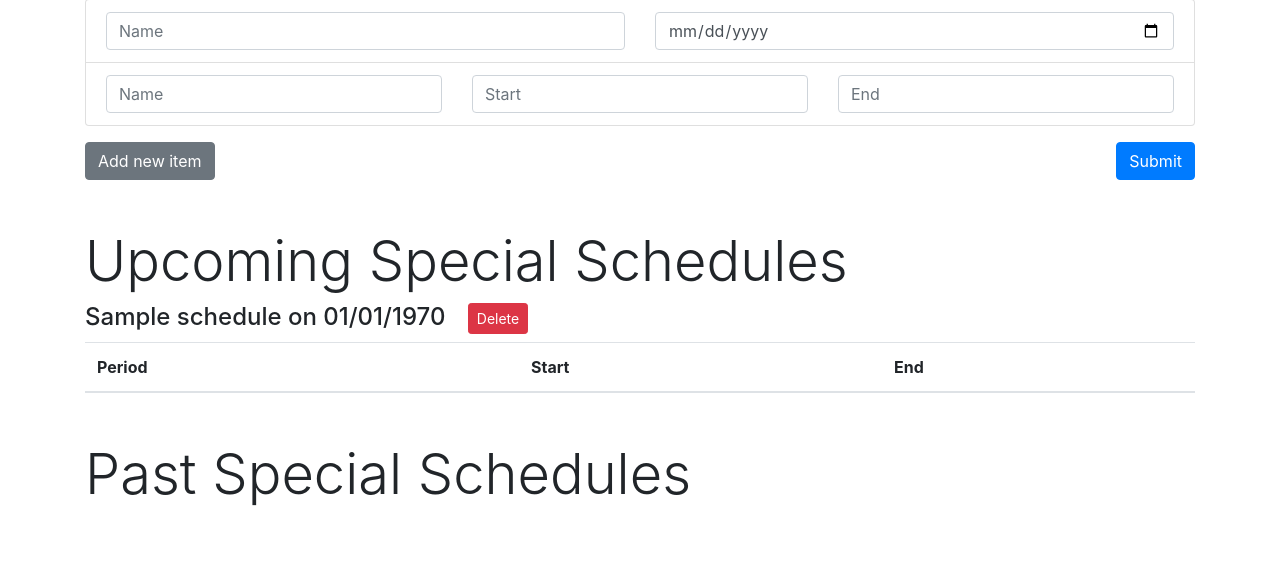
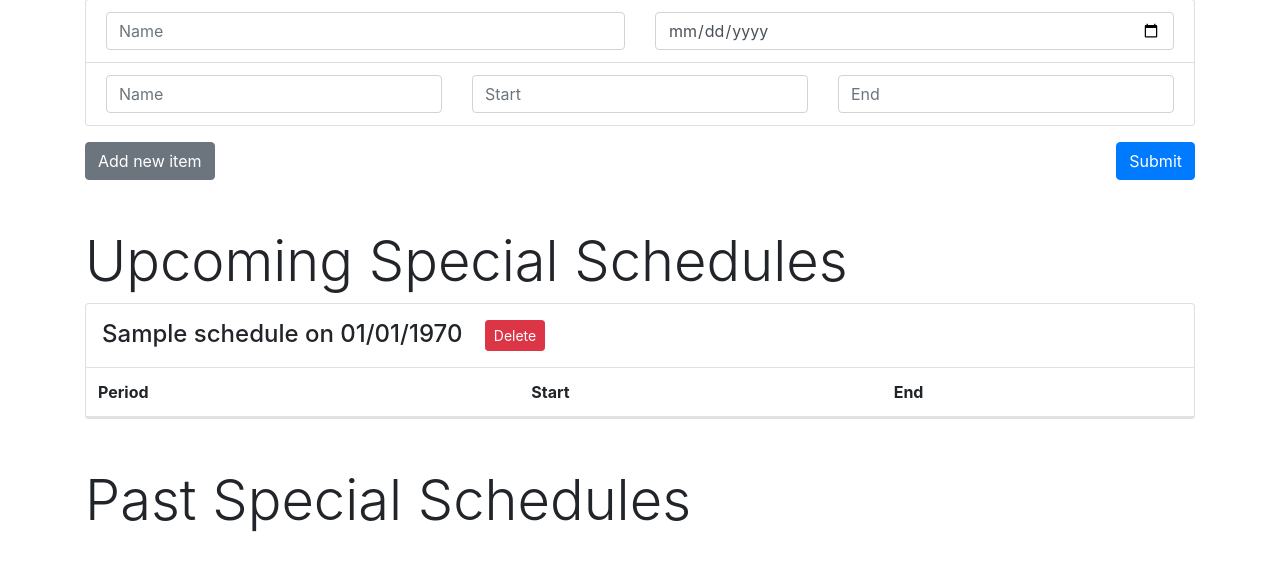
Before and after one commit to waytab/manage, a PHP site: page /modules/schedule in a window 1280 px wide. Shown: the part 156-727 px from the top of the page. Run offline with PHP 8.4, Linux system fonts and the light colour scheme; the visitor is signed in with stand-in values (Sample User, id 1); tables that the repository leaves empty or names only in its code hold one stand-in row (values such as "Sample post"); a stand-in replaces the project's code that opens the database connection; lists and menus that the app fills with data are empty.

Commit message:
design improvements

```diff
--- a/modules/schedule/index.php
+++ b/modules/schedule/index.php
@@ -83,10 +83,11 @@ if(isset($_GET['timestamp']) || (!empty($_SERVER['HTTP_X_REQUESTED_WITH']) && st
           $get_schedule = $pdo->query('SELECT * FROM `schedules` WHERE `date` >= UNIX_TIMESTAMP()');
           foreach($get_schedule as $schedule) {
             ?>
-              <h4><?= $schedule['name'] ?> on <?= date('m/d/Y', $schedule['date']) ?>
+              <div class="card mb-3">
+                <h4 class="m-3"><?= $schedule['name'] ?> on <?= date('m/d/Y', $schedule['date']) ?>
                   <form method="post" class="d-inline-block"><button class="ml-3 btn btn-sm btn-danger" name="deleteSchedule">Delete</button><input type="hidden" value="<?= $schedule['id'] ?>" name="id"></form>
                 </h4>
-              <table class="table">
+                <table class="table mb-0">
                   <thead>
                     <tr>
                       <th scope="col">Period</th>
@@ -111,6 +112,7 @@ if(isset($_GET['timestamp']) || (!empty($_SERVER['HTTP_X_REQUESTED_WITH']) && st
                     ?>
                   </tbody>
                 </table>
+              </div>
             <?php
           }
         ?>
@@ -120,10 +122,11 @@ if(isset($_GET['timestamp']) || (!empty($_SERVER['HTTP_X_REQUESTED_WITH']) && st
           $get_schedule = $pdo->query('SELECT * FROM `schedules` WHERE `date` < UNIX_TIMESTAMP()');
           foreach($get_schedule as $schedule) {
             ?>
-              <h4><?= $schedule['name'] ?> on <?= date('m/d/Y', $schedule['date']) ?>
+              <div class="card mb-3">
+                <h4 class="m-3"><?= $schedule['name'] ?> on <?= date('m/d/Y', $schedule['date']) ?>
                   <form method="post" class="d-inline-block"><button class="ml-3 btn btn-sm btn-danger" name="deleteSchedule">Delete</button><input type="hidden" value="<?= $schedule['id'] ?>" name="id"></form>
                 </h4>
-              <table class="table">
+                <table class="table mb-0">
                   <thead>
                     <tr>
                       <th scope="col">Period</th>
@@ -148,6 +151,7 @@ if(isset($_GET['timestamp']) || (!empty($_SERVER['HTTP_X_REQUESTED_WITH']) && st
                     ?>
                   </tbody>
                 </table>
+              </div>
             <?php
           }
         ?>
```
Lines whose indentation alone changed are shown as unchanged.
